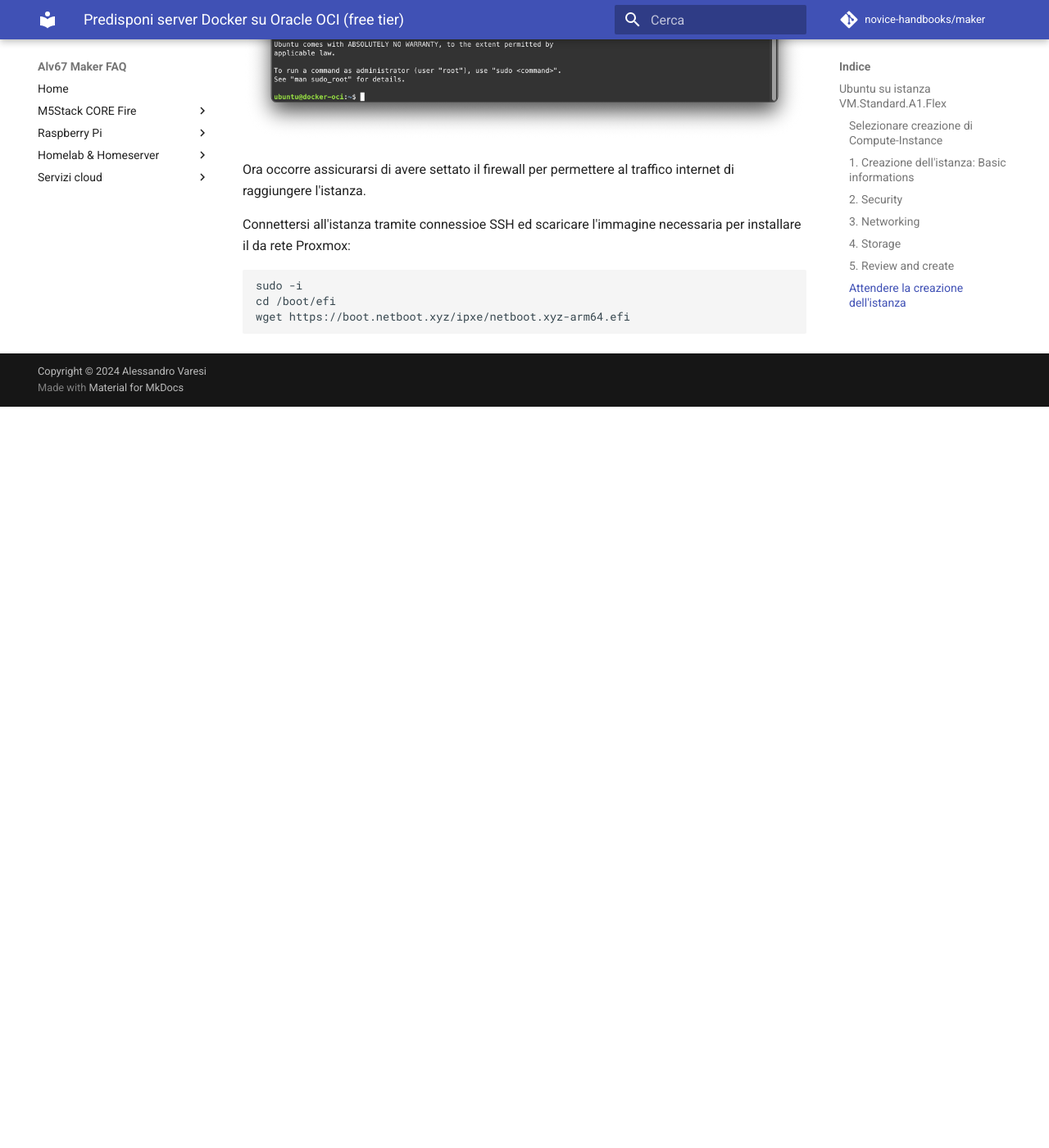
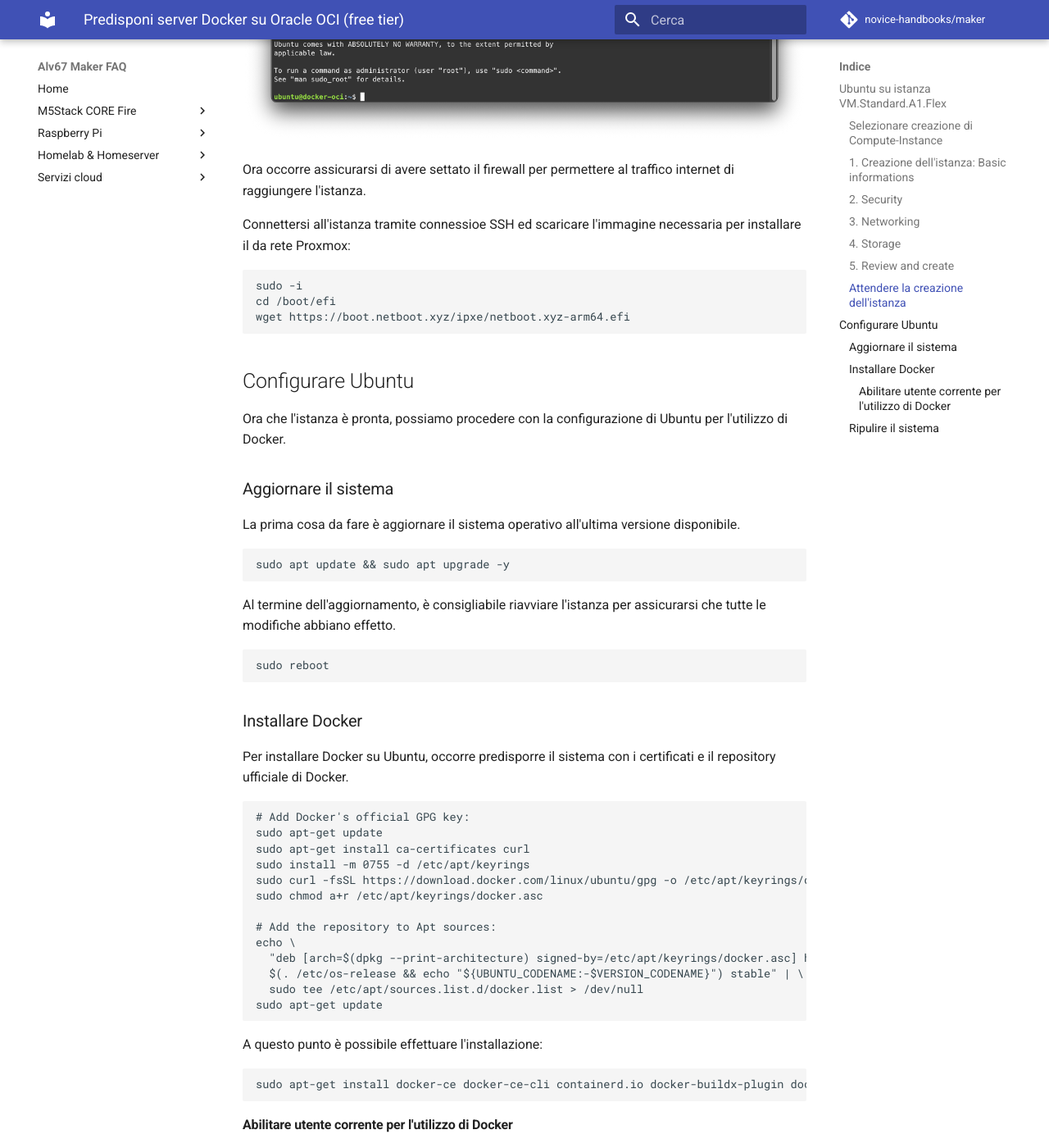
Before and after one commit to novice-handbooks/maker, an MkDocs documentation site: the page built from doc/dockeronoci.md, in a window 1280 px wide and 1400 px high, scrolled down 4222 px. Shown: the whole window at 82% size. Built offline with MkDocs 1.6.1 and Material for MkDocs 9.7.7, drawn with Linux system fonts in a browser that asks for light colours; comment, search, counter and statistics services are not loaded; before the commit the page ends 4718 px from its top, so only the background shows below that; some of the changed text lies outside the part shown.

Commit message:
dockeronoci.md installed docker

````diff
--- a/doc/dockeronoci.md
+++ b/doc/dockeronoci.md
@@ -105,7 +105,8 @@
 Al termine, selezionare dal menù _Instances_ l'istanza appena creata e dal tab _Details_
 si può vedere l'indirizzo IP pubblico assegnato all'istanza e lo username.
 
-Possiamo ora provare a connetterci tramite SSH alla'istanza utilizzando l'indirizzo IP pubblico e lo username `ubuntu` e la chiave SSH precedentemente inserita.
+Possiamo ora provare a connetterci tramite SSH alla'istanza utilizzando l'indirizzo IP pubblico
+e lo username `ubuntu` e la chiave SSH precedentemente inserita.
 
 ```shell
 ssh -i [path/to/your/private/key] ubuntu@[public.ip.address]
@@ -114,7 +115,6 @@
 Se tutto è andato a buon fine si dovrebbe essere connessi all'istanza.
 
 ![ssh-docker-oci](images/ssh-docker-oci.png)
-
 
 Ora occorre assicurarsi di avere settato il firewall per permettere al traffico internet di raggiungere l'istanza.
 
@@ -125,3 +125,80 @@
 cd /boot/efi
 wget https://boot.netboot.xyz/ipxe/netboot.xyz-arm64.efi
 ```
+
+## Configurare Ubuntu
+
+Ora che l'istanza è pronta, possiamo procedere con la configurazione di Ubuntu per l'utilizzo di Docker.
+
+### Aggiornare il sistema
+
+La prima cosa da fare è aggiornare il sistema operativo all'ultima versione disponibile.
+
+```shell
+sudo apt update && sudo apt upgrade -y
+```
+
+Al termine dell'aggiornamento, è consigliabile riavviare l'istanza per assicurarsi che tutte le modifiche abbiano effetto.
+
+```shell
+sudo reboot
+```
+
+### Installare Docker
+
+Per installare Docker su Ubuntu, occorre predisporre il sistema con i certificati e il repository ufficiale di Docker.
+
+```shell
+# Add Docker's official GPG key:
+sudo apt-get update
+sudo apt-get install ca-certificates curl
+sudo install -m 0755 -d /etc/apt/keyrings
+sudo curl -fsSL https://download.docker.com/linux/ubuntu/gpg -o /etc/apt/keyrings/docker.asc
+sudo chmod a+r /etc/apt/keyrings/docker.asc
+
+# Add the repository to Apt sources:
+echo \
+  "deb [arch=$(dpkg --print-architecture) signed-by=/etc/apt/keyrings/docker.asc] https://download.docker.com/linux/ubuntu \
+  $(. /etc/os-release && echo "${UBUNTU_CODENAME:-$VERSION_CODENAME}") stable" | \
+  sudo tee /etc/apt/sources.list.d/docker.list > /dev/null
+sudo apt-get update
+```
+
+A questo punto è possibile effettuare l'installazione:
+
+```shell
+sudo apt-get install docker-ce docker-ce-cli containerd.io docker-buildx-plugin docker-compose-plugin
+```
+
+#### Abilitare utente corrente per l'utilizzo di Docker
+
+Per poter utilizzare Docker senza dover utilizzare il comando `sudo`, è necessario aggiungere l'utente corrente al gruppo `docker`.
+
+```shell
+sudo usermod -aG docker $USER
+```
+
+Dopo aver eseguito questo comando, è necessario disconnettersi e riconnettersi per applicare le modifiche.
+Per verificare che tutto funzioni correttamente, è possibile eseguire il comando:
+
+```shell
+docker run hello-world
+```
+
+Se tutto è andato a buon fine, si dovrebbe vedere un messaggio di benvenuto da parte di Docker.
+
+### Ripulire il sistema
+
+Iniziamo ripulendo docker:
+
+```shell
+docker system prune -a --volumes
+```
+
+Proseguiamo ora con la pulizia del sistema:
+
+```shell
+sudo apt autoremove --purge -y
+sudo apt clean
+sudo rm -rf /var/lib/apt/lists/*
+```
````
